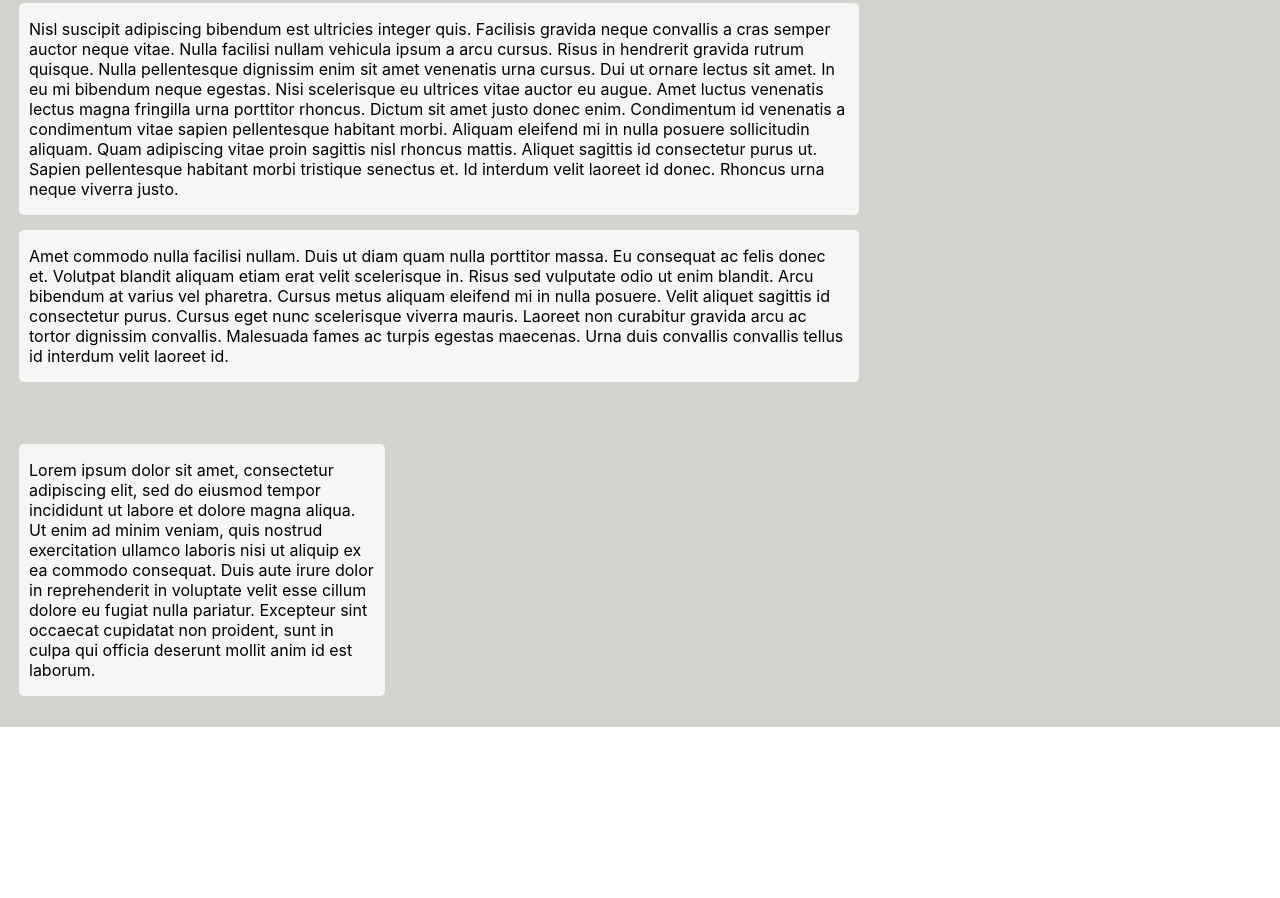
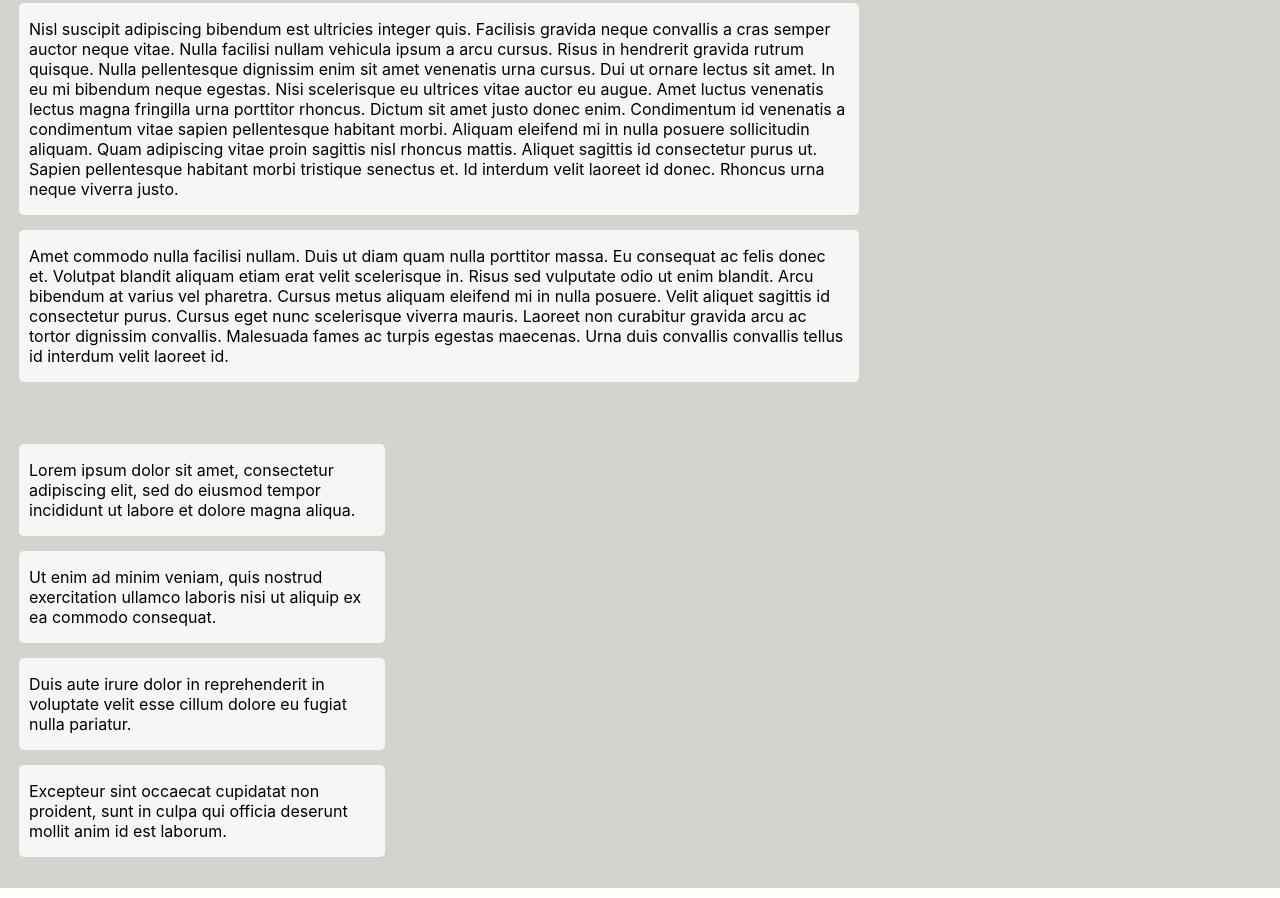
Before and after one commit to ijustine254/RWD, a plain HTML site: page index.html in a window 1280 px wide. Shown: the part 727-1625 px from the top of the page. Before the commit the page ends 1464 px from the top, so only its background shows below. Drawn offline with Linux system fonts and the light colour scheme.

Commit message:
added stories

```diff
--- a/index.html
+++ b/index.html
@@ -87,10 +87,10 @@
           <div class="sidebar">
             <p>Lorem ipsum dolor sit amet, consectetur adipiscing elit,
             sed do eiusmod tempor incididunt ut labore et dolore magna
-            aliqua. Ut enim ad minim veniam, quis nostrud exercitation
-            ullamco laboris nisi ut aliquip ex ea commodo consequat.
+            aliqua. </p><p>Ut enim ad minim veniam, quis nostrud exercitation
+            ullamco laboris nisi ut aliquip ex ea commodo consequat. </p><p>
             Duis aute irure dolor in reprehenderit in voluptate velit
-            esse cillum dolore eu fugiat nulla pariatur. Excepteur
+            esse cillum dolore eu fugiat nulla pariatur. </p><p>Excepteur
             sint occaecat cupidatat non proident, sunt in culpa qui
             officia deserunt mollit anim id est laborum.</p>
           </div>
```
